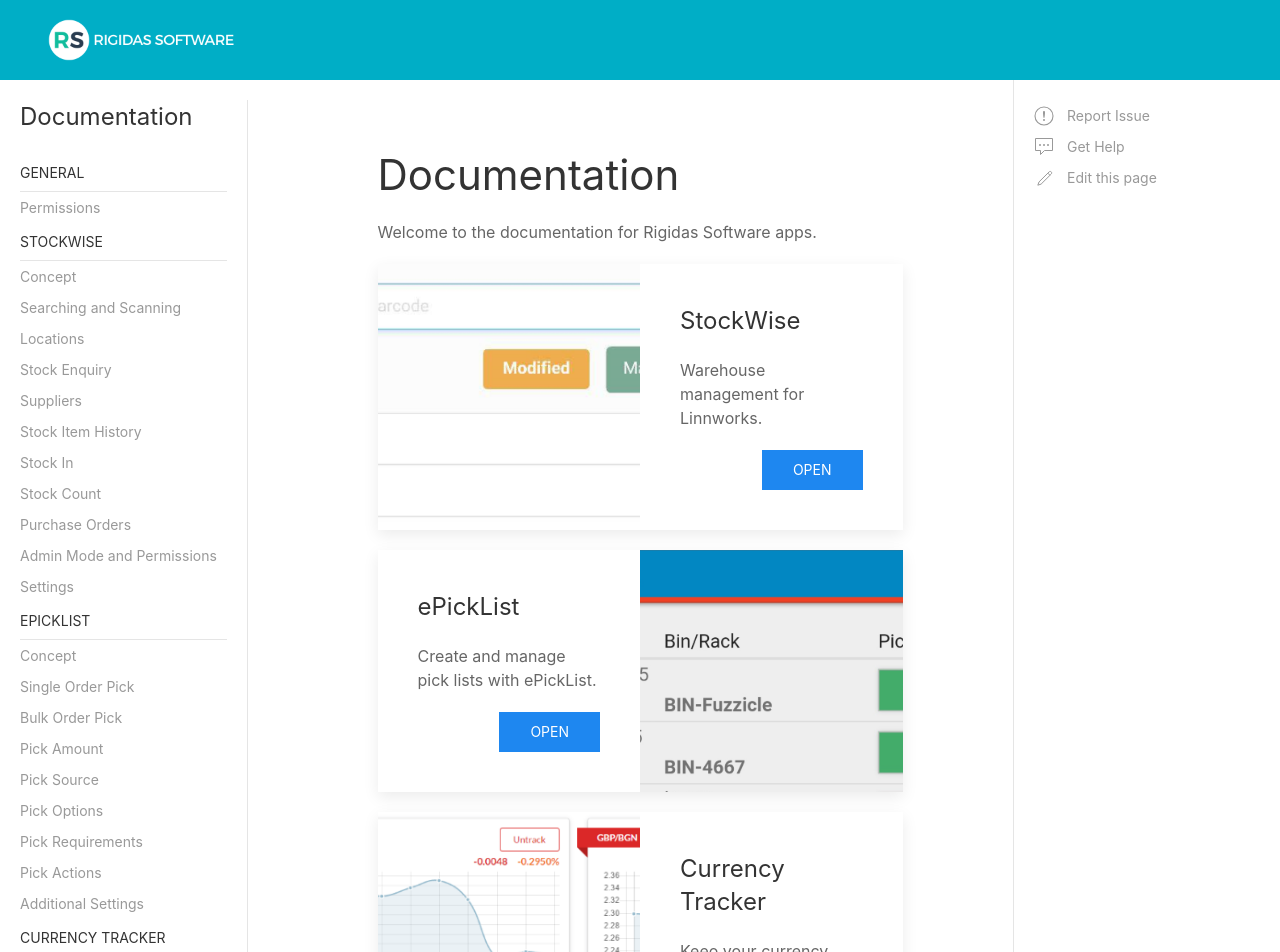
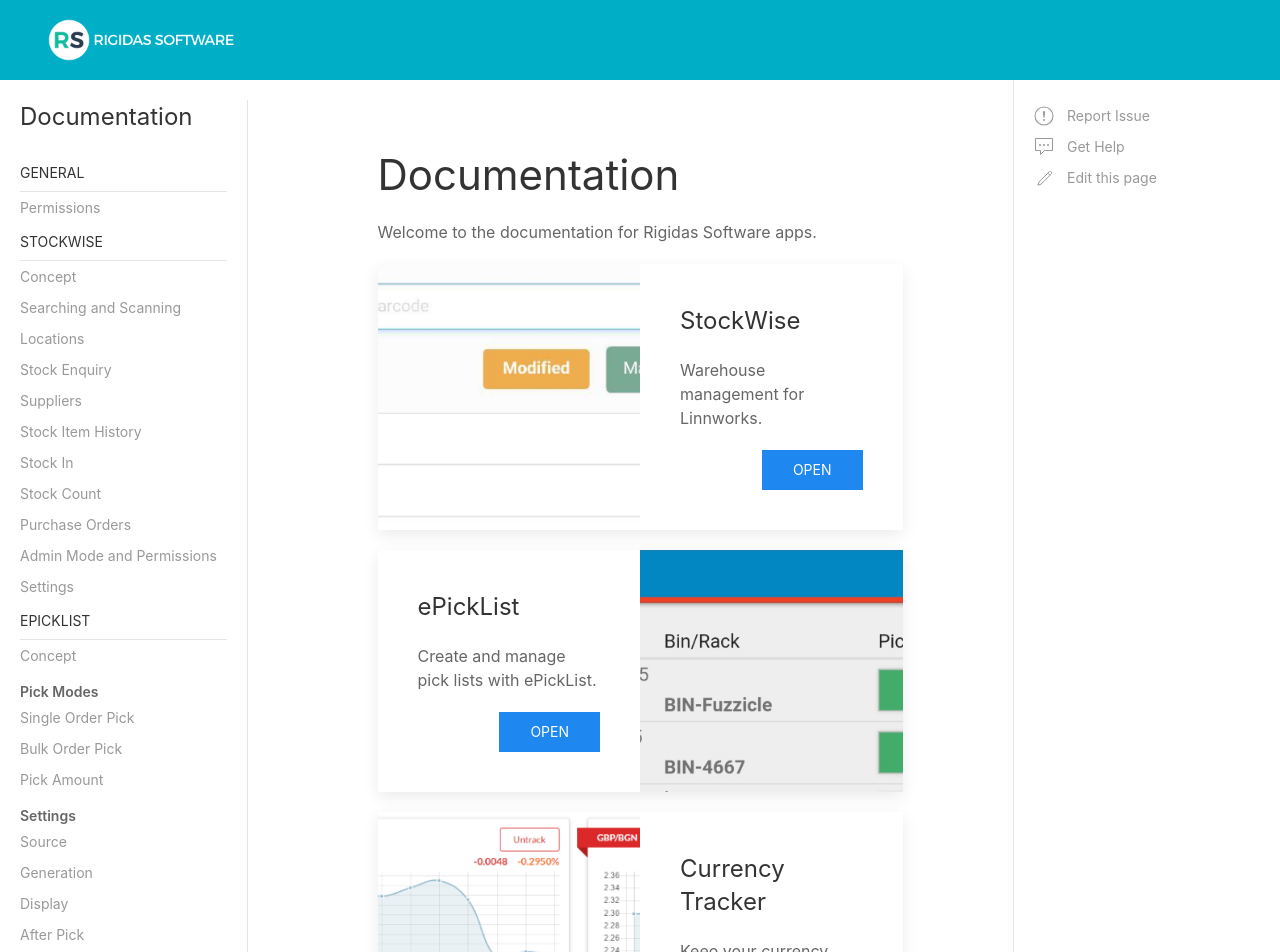
Before and after one commit to RigidasSoftware/rigi-docs, a Nuxt app: page / in a window 1280 px wide. Shown: the top 952 px of the page. Built offline with nearby package versions, Linux system fonts and the light colour scheme.

Commit message:
Rearranged settings screen

```diff
--- a/assets/css/custom.css
+++ b/assets/css/custom.css
@@ -22,3 +22,8 @@
 .uk-navbar-toggle {
     color: #fff;
 }
+
+.uk-navbar-subtitle {
+    font-weight:600;
+    margin: 10px 0 0;
+}
--- a/layouts/default.vue
+++ b/layouts/default.vue
@@ -44,14 +44,16 @@
                         <ul class="uk-nav uk-nav-default uk-margin-right">
                             <li class="uk-nav-header">ePickList</li>
                             <li><a href="/epicklist">Concept</a></li>
+                            <li class="uk-navbar-subtitle">Pick Modes</li>
                             <li><a href="/epicklist#singleorderpick">Single Order Pick</a></li>
                             <li><a href="/epicklist#bulkorderpick">Bulk Order Pick</a></li>
                             <li><a href="/epicklist#pickamount">Pick Amount</a></li>
-                            <li><a href="/epicklist#picksource">Pick Source</a></li>
-                            <li><a href="/epicklist#pickoptions">Pick Options</a></li>
-                            <li><a href="/epicklist#pickrequirements">Pick Requirements</a></li>
-                            <li><a href="/epicklist#pickactions">Pick Actions</a></li>
-                            <li><a href="/epicklist#settings">Additional Settings</a></li>
+                            <li class="uk-navbar-subtitle">Settings</li>
+                            <li><a href="/epicklist#settings_picksource">Source</a></li>
+                            <li><a href="/epicklist#settings_generate">Generation</a></li>
+                            <li><a href="/epicklist#settings_display">Display</a></li>
+                            <li><a href="/epicklist#settings_afterpick">After Pick</a></li>
+                            <li><a href="/epicklist#settings_scanning">Scanning</a></li>
                         </ul>
                         <ul class="uk-nav uk-nav-default uk-margin-right">
                             <li class="uk-nav-header">Currency Tracker</li>
--- a/pages/epicklist/index.vue
+++ b/pages/epicklist/index.vue
@@ -40,58 +40,129 @@
     <p><b>NOTE:</b> This functionality is not available to all Linnworks users. For more information about the Order Workflows feature, please contact Linnworks Support.</p>
   </div>
 
-  <div id="picksource"></div>
+  <div id="settings_picksource"></div>
   <hr class="uk-margin-large">
   <div>
-    <h2>Pick Source</h2>
-    <h4>Single Order Pick</h4>
-    <p>This setting allows you to select which Linnworks.net warehouse location you want to pick from. You can only pick orders that exist in the select location</p>
-    <h4>Bulk Order Pick</h4>
-      <p>When generating a pick list for multiple orders in bulk, EPL makes use of you existing Linnworks.net open order views.</p>
-      <p>Because Linnworks.net open order views are user specific, first select a user. EPL will now only be looking at this user’s views.</p>
-      <p>Once you have selected a view, EPL will only allow you to pick orders from that view. It may be worth setting up a ready to pick view in Linnworks, so that you know you are only selecting orders that are actually ready to be picked.</p>
-      <p>Alternatively, you can use the EPL Recommended view. This isn’t a view that exists in your Linnworks account, but is a view we have created to allow you to get started quickly, without having to manage your Linnworks.net views. This view has predefined filters. To be included in this view, the order must</p>
+    <h2>Source</h2>
+    <h3>General Settings</h3>
+    <h4>Location</h4>
+    <p>This setting allows you to select which Linnworks warehouse location you want to pick from. You can only pick orders that exist in the select location</p>
+    <h3>Bulk Order Pick</h3>
+    <p>When generating a pick list for multiple orders in bulk, EPL makes use of you existing Linnworks.net open order views.</p>
+    <p>Because Linnworks.net open order views are user specific, first select a user. EPL will now only be looking at this user’s views.</p>
+    <p>Once you have selected a view, EPL will only allow you to pick orders from that view. It may be worth setting up a ready to pick view in Linnworks, so that you know you are only selecting orders that are actually ready to be picked.</p>
+    <p>Alternatively, you can use the EPL Recommended view. This isn’t a view that exists in your Linnworks account, but is a view we have created to allow you to get started quickly, without having to manage your Linnworks.net views. This view has predefined filters. To be included in this view, the order must</p>
     <ul class="uk-list uk-list-bullet">
       <li>Be Paid</li>
       <li>Not be locked or parked</li>
       <li>Have enough of its items in stock to be fulfilled</li>
       <li>Not already have its <b>pick list printed</b> flag set</li>
     </ul>
+    <h4>User</h4>
+    <p>The user to load views from</p>
+    <h4>Open Order View</h4>
+    <p>The order view to load orders from</p>
+    <h4>Number of Orders</h4>
+    <p>The number of orders to load<p>
   </div>
 
-  <div id="pickoptions"></div>
+
+  <div id="settings_generate"></div>
   <hr class="uk-margin-large">
   <div>
-    <h2>Pick Options</h2>
-    <p>In Pick Options, you can change how EPL behaves while you work on a pick</p>
+    <h2>Generation</h2>
+    <p>The generation settings provide options over how a pick is created</p>
+
+    <h4>Composite Mode</h4>
+    <p>Choose how composite items should be added to the pick list.
     <ul class="uk-list uk-list-bullet">
-      <li>Composite Mode lets you choose between showing composite children or parents</li>
-      <li>Pick Sort allows you to customise how the order’s items are arranged on screen</li>
-      <li>Auto Focus to Input Box means that after each pick, focus is always brought back to the search field. This option is perfect for paired barcode scanners</li>
-      <li>Move Picked Items to Bottom will instruct EPL to move an item row all the way to the bottom of the pick list once it’s been fully picked.</li>
+      <li>Parent will use the top level parent of a composite. Used when composites are pre-bundled</li>
+      <li>Child will use the granular level items. Used when composite items are not pre-bundled</li>
     </ul>
+
+    <h4>Auto Pick Unlinked Items</h4>
+    <p>If an item is unlinked, should it be automatically picked. This is useful for service items and items that can not be physically scanned.</p>
+
+    <h4>Batch Assignment</h4>
+    <p>Choose how batches should be treated</p>
+    <b>Use existing assignment</b><br>
+    <p>This is the same as the old implementation. It will only assign batches for orders that have not been assigned yet. Any previously assigned batches will not be changed.</p>
+    <b>Get latest batches. Retain manual changes</b><br>
+    <p>This will get the latest batch information for all batches that have not been manually set in the open orders screen.</p>
+    <b>Get latest batches for all</b><br>
+    <p>This will get the latest batches for everything. Overwriting manual changes as well</p>
+
   </div>
 
-  <div id="pickrequirements"></div>
+
+  <div id="settings_display"></div>
   <hr class="uk-margin-large">
   <div>
-    <h2>Pick Requirements</h2>
-    <p>The Pick Requirements setting lets you choose if you want to force the picker to scan the correct item SKU or Barcode before an item can be marked as picked.</p>
+
+    <h2>Display</h2>
+    <p>How items should be displayed during the pick</p>
+
+    <h4>Pick Sort</h4>
+    <p>Customise how the items are arranged on screen</p>
+
+    <h4>Move Picked Items to Bottom</h4>
+    <p>Move an item row all the way to the bottom of the pick list once it’s been fully picked.</p>
+
+    <h4>Show Images</h4>
+    <p>Show an image column on the pick rows. Not ideal for small screens</p>
+
+    <h4>Show Stock Levels</h4>
+    <p>Show stock levels in the pick. Levels are only valid at time of creating the pick list</p>
+    <ul class="uk-list uk-list-bullet">
+      <li>Show a stock level column on the pick. Won't show on small screens</li>
+      <li>Show the stock level in the item details screen</li>
+    </ul>
+
   </div>
 
-  <div id="pickactions"></div>
+  <div id="settings_afterpick"></div>
   <hr class="uk-margin-large">
   <div>
-    <h2>Pick Actions</h2>
-    <p>Under Pick Actions, you can decide what happens to the order once it’s picked. You can choose to assign the order to a folder, assign a tag to the order, or both! You can even decide whether or not you want EPL to trigger an invoice print once the order has been fully picked.</p>
+
+    <h2>After Pick</h2>
+    <p>Actions that occur after completing a pick</p>
+
+    <h3>Summary</h3>
+    <h4>Show Pick Summary</h4>
+    <p>Show a summary of picked and unpicked orders and items with any reports created along the way</p>
+
+    <h3>Picked Orders</h3>
+    <p>When a pick is completed, actions will be performed on orders</p>
+
+    <h4>Pick Tag</h4>
+    <p>Picked orders will have the selected order tag assigned to them</p>
+
+    <h4>Pick Folder</h4>
+    <p>Picked orders will have the selected folder assigned to them</p>
+
+    <h4>Invoice Printing</h4>
+    <p>Picked orders will have an invoice printed. Invoices can be sent to a specific virtual printer within Linnworks</p>
+
   </div>
 
-  <div id="additional"></div>
+  <div id="settings_scanning"></div>
   <hr class="uk-margin-large">
   <div>
-    <h2>Additional</h2>
-    <p>The Additional settings allows you to decide if you want images &amp; stock levels visible in your pick. If you have a slow internet connection, it may be worth disabling these.</p>
+
+    <h2>Scanning</h2>
+    <p>epicklist is best used with a handheld scanner. These options enable a smoother experience.</p>
+
+    <h4>Scan Required</h4>
+    <p>Choose if you want to force the picker to scan the correct item SKU or Barcode before an item can be marked as picked. If not enabled, the picker will simply be able to set an item as picked with a button</p>
+
+    <h4>Auto Focus to Input Box</h4>
+    <p>After each pick, focus is always brought back to the search field</p>
+
+    <h4>Hide Virtual Keyboard</h4>
+    <p>An Android only option, this setting will prevent the on screen keyboard from showing when using the scanner allowing a larger screen space shown for picking</p>
+
   </div>
+
 
   <div id="pickamount"></div>
   <hr class="uk-margin-large">
```
